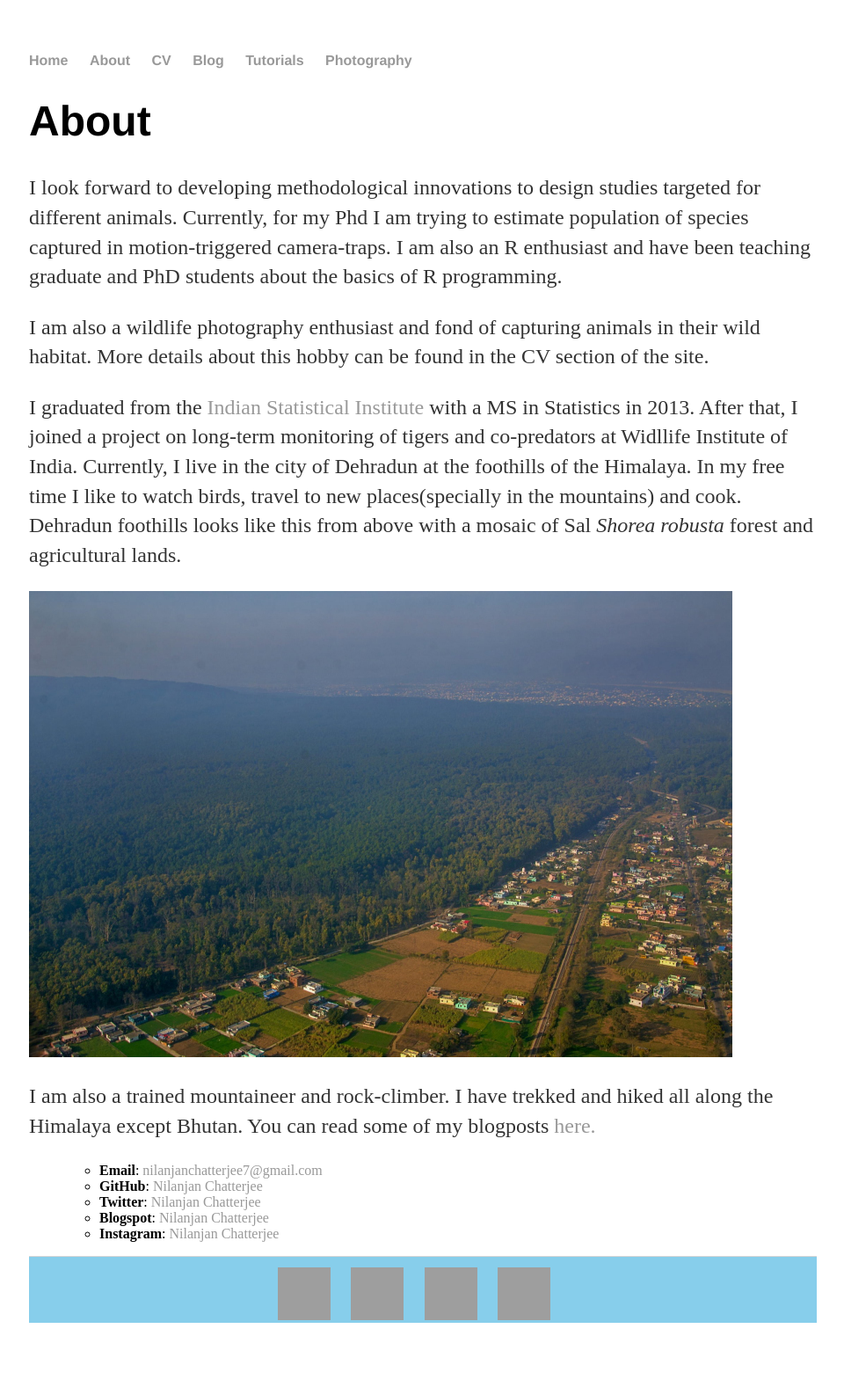
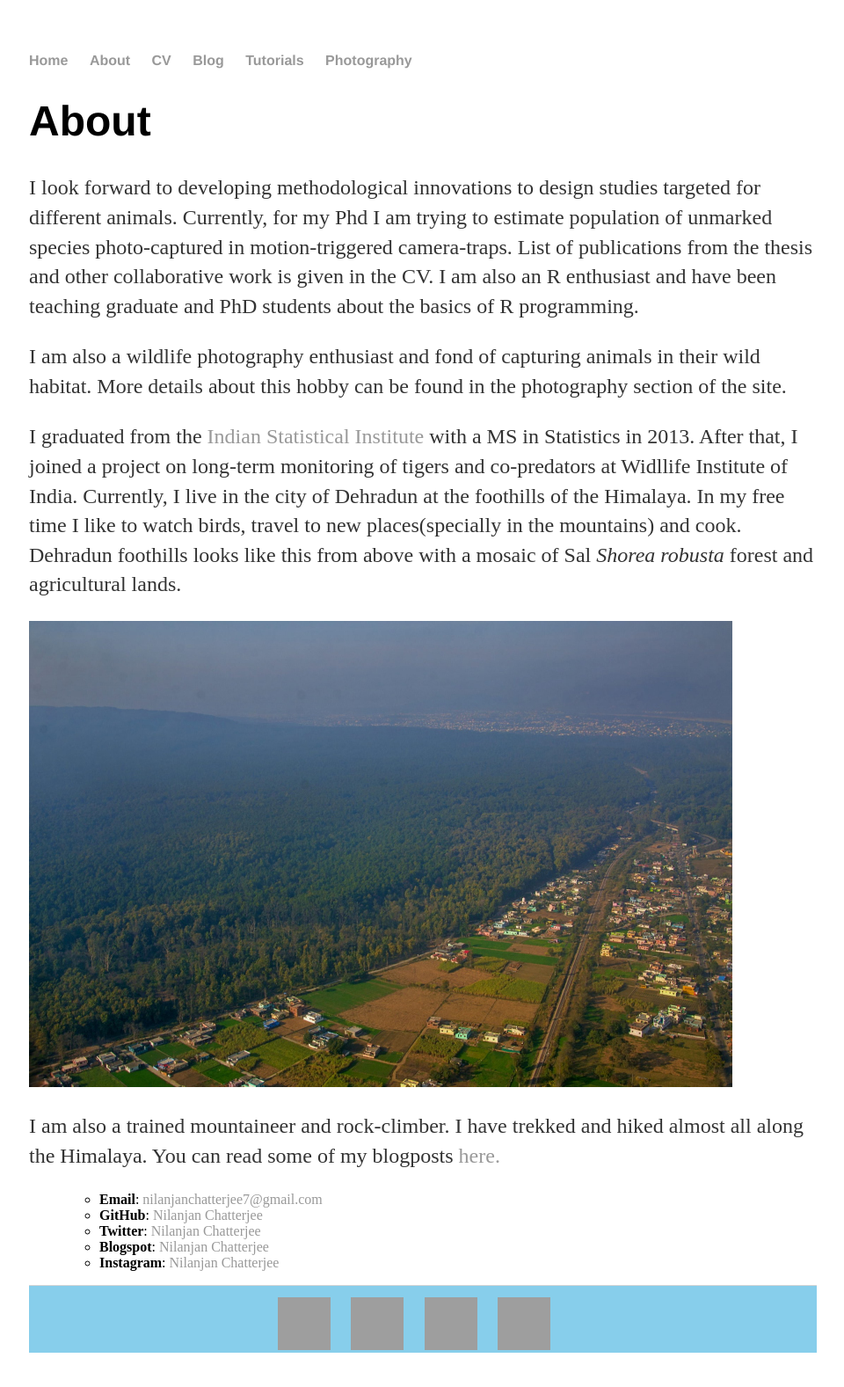
Before and after one commit to nilanjanchatterjee/nilanjanchatterjee.github.io, a Jekyll site: the page built from about/index.html, in a window 1280 px wide, cut to the strip 0-1598 px from the top of the page. Shown: the top 1577 px of the strip at 88% size, without its empty margins (159-1119 px from the left). Built offline with Jekyll 4.4.1, drawn with Linux system fonts in a browser that asks for light colours; grey boxes are pictures that could not be loaded.

Commit message:
edited about me

```diff
--- a/about/index.html
+++ b/about/index.html
@@ -5,13 +5,13 @@ title: About Nilanjan Chatterjee
 
 		<div class="about">
 			<h1>About</h1>
-			<p>I look forward to developing methodological innovations to design studies targeted for different animals. Currently, for my Phd I am trying to estimate population of species captured in motion-triggered camera-traps. I am also an R enthusiast and have been teaching graduate and PhD students about the basics of R programming.</p>
-                        <p>I am also a wildlife photography enthusiast and fond of capturing animals in their wild habitat. More details about this hobby can be found in the CV section of the site.</p>
+			<p>I look forward to developing methodological innovations to design studies targeted for different animals. Currently, for my Phd I am trying to estimate population of unmarked species photo-captured in motion-triggered camera-traps. List of publications from the thesis and other collaborative work is given in the CV. I am also an R enthusiast and have been teaching graduate and PhD students about the basics of R programming.</p>
+                        <p>I am also a wildlife photography enthusiast and fond of capturing animals in their wild habitat. More details about this hobby can be found in the photography section of the site.</p>
 
 			<p>I graduated from the <a href="https://www.isical.ac.in/">Indian Statistical Institute</a> with a MS in Statistics in 2013. After that, I joined a project on long-term monitoring of tigers and co-predators at Widllife Institute of India. Currently, I live in the city of Dehradun at the foothills of the Himalaya. In my free time I like to watch birds, travel to new places(specially in the mountains) and cook.<br>
 			Dehradun foothills looks like this from above with a mosaic of Sal <em> Shorea robusta</em> forest and agricultural lands.</p>
 <img src ="https://nilanjanchatterjee.github.io/frag_1.JPG" alt="Dehradun from above">
-	<p> I am also a trained mountaineer and rock-climber. I have trekked and hiked all along the Himalaya except Bhutan. You can read some of my blogposts <a href ="http://footloose-madcap.blogspot.com/">here.</a>
+	<p> I am also a trained mountaineer and rock-climber. I have trekked and hiked almost all along the Himalaya. You can read some of my blogposts <a href ="http://footloose-madcap.blogspot.com/">here.</a>
 			<ul class="contacts">
 				<ul>
 <li><strong>Email</strong>: <a href="mailto:nilanjanchatterjee7%5BAT%5Dgmail%5BDOT%5Dcom">nilanjanchatterjee7@gmail.com</a></li>
```
